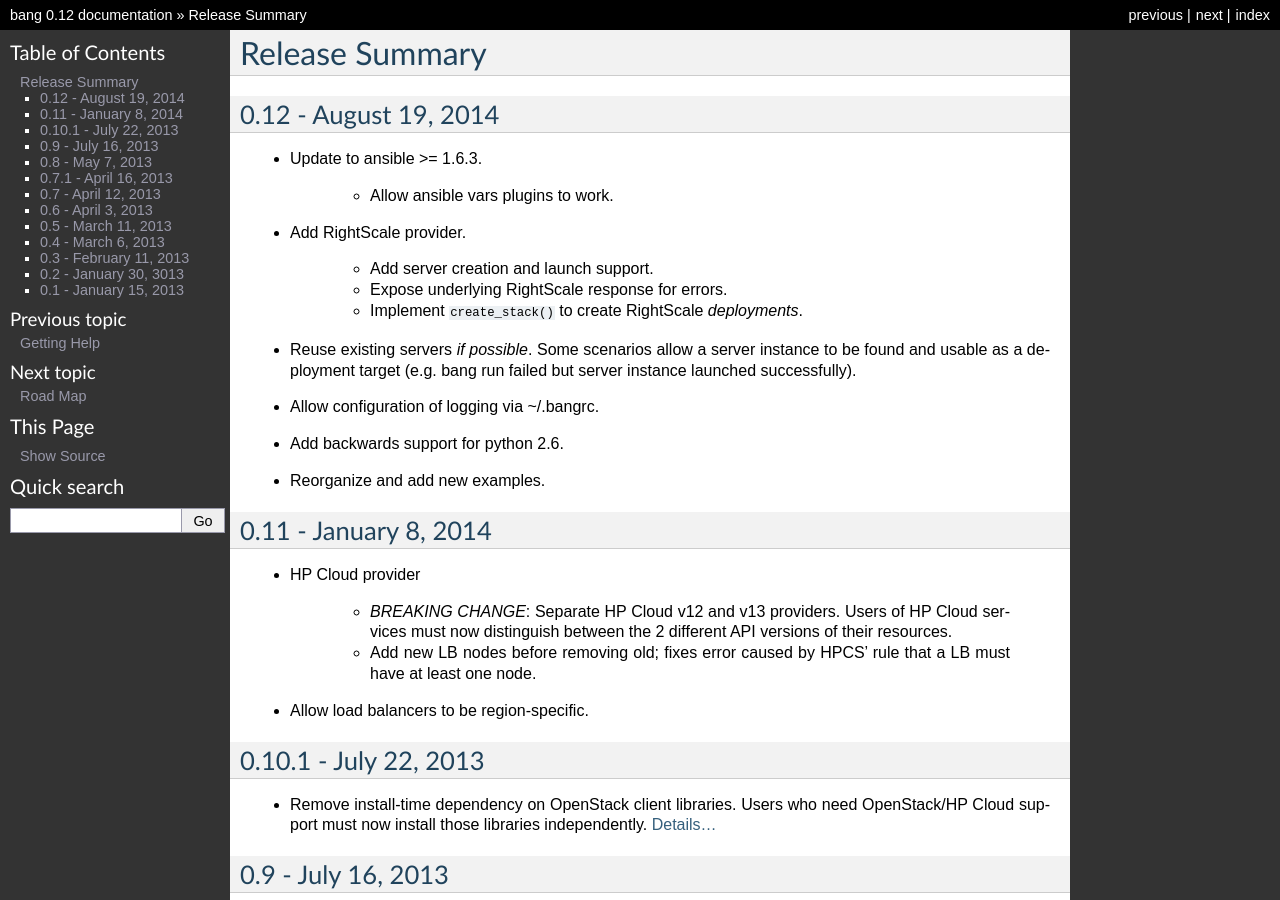
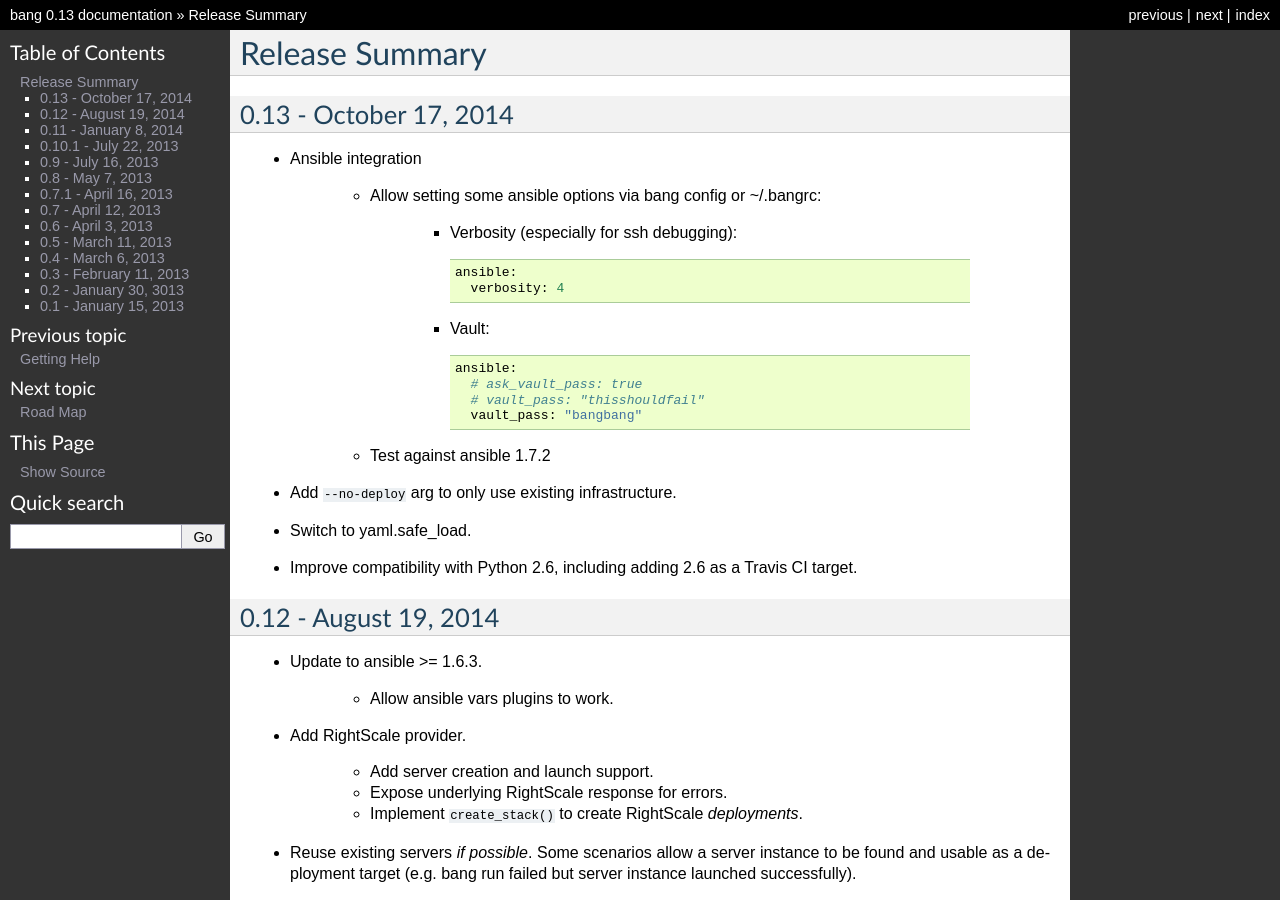
Before and after one commit to fr33jc/bang, a Sphinx documentation site: the page built from doc/releases.txt, in a window 1280 px wide and 900 px high. Built offline with Sphinx 7.4.7, drawn with Linux system fonts in a browser that asks for light colours; some of the changed text lies outside the part shown.

Commit message:
Update docs and version for 0.13

```diff
--- a/bang/version.py
+++ b/bang/version.py
@@ -1 +1 @@
-VERSION = '0.12'
+VERSION = '0.13'
--- a/doc/releases.txt
+++ b/doc/releases.txt
@@ -1,6 +1,32 @@
 Release Summary
 ===============
 
+
+0.13 - October 17, 2014
+-----------------------
+- Ansible integration
+
+    - Allow setting some ansible options via bang config or
+      ~/.bangrc:
+
+        - Verbosity (especially for ssh debugging)::
+
+            ansible:
+              verbosity: 4
+
+        - Vault::
+
+            ansible:
+              # ask_vault_pass: true
+              # vault_pass: "thisshouldfail"
+              vault_pass: "bangbang"
+
+    - Test against ansible 1.7.2
+
+- Add ``--no-deploy`` arg to only use existing infrastructure.
+- Switch to yaml.safe_load.
+- Improve compatibility with Python 2.6, including adding 2.6 as a
+  Travis CI target.
 
 0.12 - August 19, 2014
 ----------------------
```
